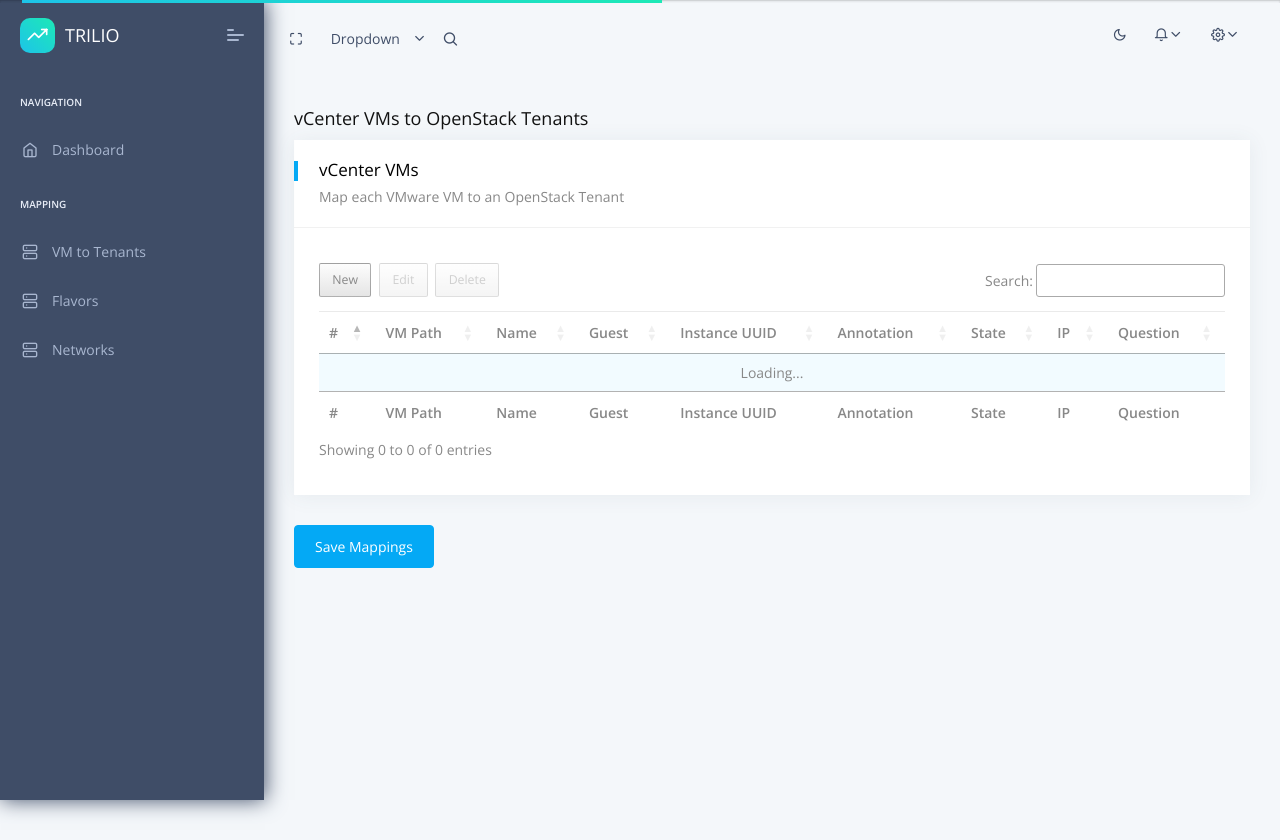
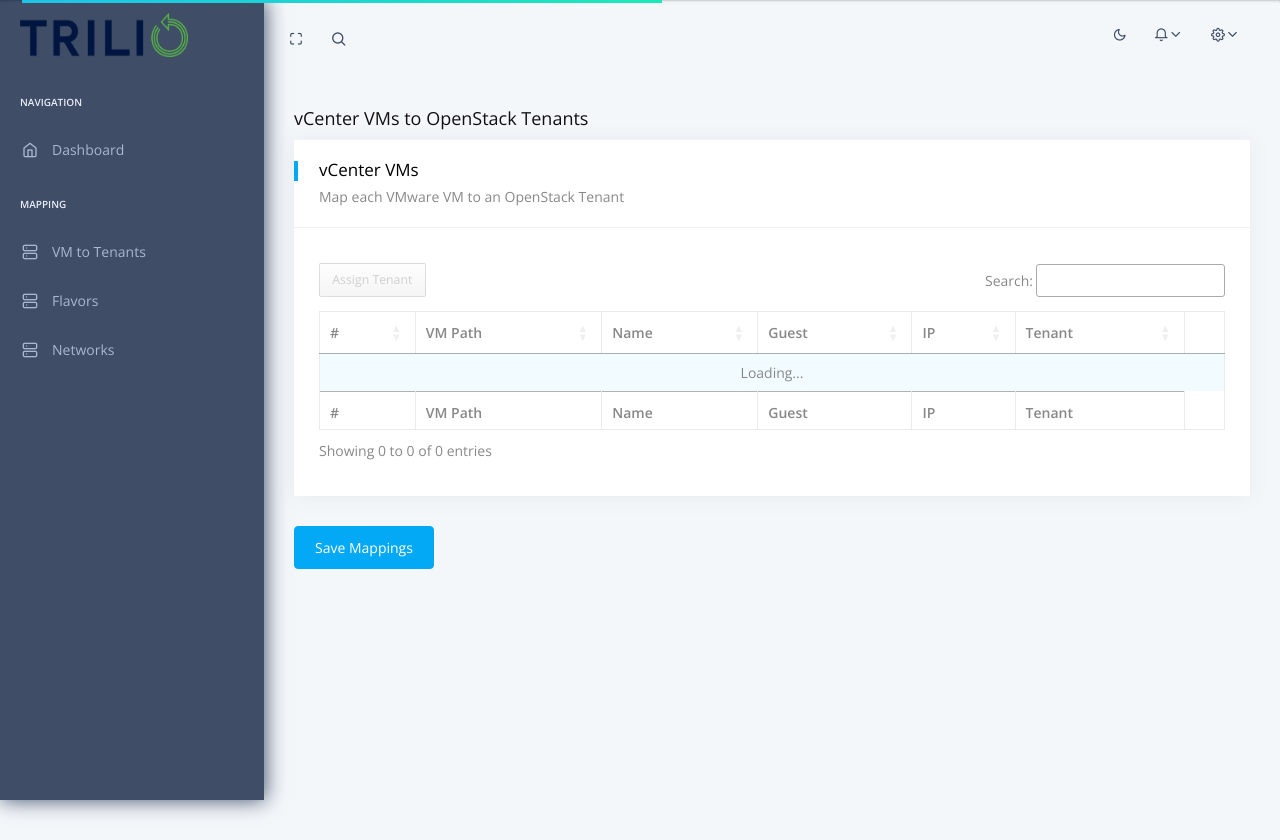
Before and after one commit to MuralidharB/vmosmapping, a Flask app: template apps/templates/home/tbl_vm2tenants.html in a window 1280 px wide. Shown: the top 840 px of the page. Run offline with Flask 3, Linux system fonts and the light colour scheme; the template is opened without the code that fills it, so the values that code supplies are empty; some libraries are stand-ins or nearby versions.

Commit message:
Made all tables editable

```diff
--- a/apps/static/assets/css/dark.css
+++ b/apps/static/assets/css/dark.css
@@ -6,7 +6,12 @@
 
 body.dark {
   background-color: #082032;
-  color: white !important; }
+  color: white !important;
+}
+.DTE_Body_Content {
+  background-color: #082032;
+  color: #37474f !important;
+}
   body.dark .pcoded-navbar, body.dark .navbar-brand {
     background-color: #2C394B; }
   body.dark .icon, body.dark a, body.dark span, body.dark p, body.dark .feather,
--- a/apps/templates/home/index.html
+++ b/apps/templates/home/index.html
@@ -26,9 +26,10 @@
                                         <div class="card-block">
                                             <div class="row align-items-center justify-content-center">
                                                 <div class="col">
-                                                    <h5 class="m-0">vCenter Details</h5>
+                                                    <img src="static/assets/images/vmware.svg" alt="VMware vCenter" width="7%" height="7%">
                                                 </div>
                                             </div>
+                                            <h5 class="m-0">vCenter Details</h5>
                                             <h6 class="text-muted mt-4 mb-0">HOST: {{ vc_host }}</h6>
                                             <h6 class="text-muted mt-4 mb-0">Admin: {{ vc_admin }}</h6>
                                             <i class="fab fa-clone text-c-blue f-50"></i>
@@ -89,9 +90,10 @@
                                         <div class="card-block">
                                             <div class="row align-items-center justify-content-center">
                                                 <div class="col">
-                                                    <h5 class="m-0">OpenStack Details</h5>
+                                                    <img src="static/assets/images/openstack.png" alt="OpenStack Logo" width="7%" height="7%">
                                                 </div>
                                             </div>
+                                            <h5 class="m-0">OpenStack Details</h5>
                                             <h6 class="text-muted mt-4 mb-0">URL: {{ os_url }}</h6>
                                             <h6 class="text-muted mt-4 mb-0">Admin: {{ os_admin }}</h6>
                                             <h6 class="text-muted mt-4 mb-0">Domain: {{ os_domain }}</h6>
--- a/apps/templates/home/tbl_vm2tenants.html
+++ b/apps/templates/home/tbl_vm2tenants.html
@@ -39,18 +39,15 @@
                                         </div>
                                         <div class="card-block table-border-style">
                                             <div class="table-responsive">
-                                                <table id="vm2tenants" class="table table-striped">
+                                                <table id="vm2tenants" class="table table-striped table-bordered">
                                                     <thead>
                                                         <tr>
                                                             <th>#</th>
                                                             <th>VM Path</th>
                                                             <th>Name</th>
                                                             <th>Guest</th>
-                                                            <th>Instance UUID</th>
-                                                            <th>Annotation</th>
-                                                            <th>State</th>
                                                             <th>IP</th>
-                                                            <th>Question</th>
+                                                            <th>Tenant</th>
                                                         </tr>
                                                     </thead>
                                                     <tfoot>
@@ -59,11 +56,8 @@
                                                             <th>VM Path</th>
                                                             <th>Name</th>
                                                             <th>Guest</th>
-                                                            <th>Instance UUID</th>
-                                                            <th>Annotation</th>
-                                                            <th>State</th>
                                                             <th>IP</th>
-                                                            <th>Question</th>
+                                                            <th>Tenant</th>
                                                         </tr>
                                                     </tfoot>
                                                 </table>
@@ -96,36 +90,41 @@
     idSrc:  'seqno',
     fields: [
         { label: "#", name: 'seqno'},
-        { label: 'VM Path',  name: 'VM Path'  },
-        { label: 'Name', name: 'Name' },
-        { label: 'Guest',  name: 'Guest'  },
-        { label: 'Instance UUID',  name: 'Instance UUID'  },
-        { label: 'Annotation',  name: 'Annotation'  },
-        { label: 'State',  name: 'State'  },
-        { label: 'IP',  name: 'IP'  },
-        { label: 'Question',  name: 'Question'  },
+        { label: 'VM Path',  name: 'VM Path', multiEditable: false },
+        { label: 'Name', name: 'Name', multiEditable: false },
+        { label: 'Guest',  name: 'Guest', multiEditable: false  },
+        { label: 'IP',  name: 'IP', multiEditable: false  },
+        { label: 'Tenant',  name: 'Tenant', type: 'select', options: ['d1/t1', 'd2/t2', 'd3/t3']  },
     ]
 } );
 
 let vm2tenant_table = new DataTable('#vm2tenants', {
+    order: [['VM Path', 'asc']],
+    rowGroup: {
+       dataSrc: 'VM Path',
+    },
     ajax: base_url + '/vm2tenants/payload',
     columns: [
         { data: 'seqno'},
         { data: 'VM Path' },
         { data: 'Name' },
         { data: 'Guest' },
-        { data: 'Instance UUID' },
-        { data: 'Annotation' },
-        { data: 'State' },
         { data: 'IP' },
-        { data: 'Question' },
+        { data: 'Tenant' },
+        {
+            "orderable": false,
+            "data": null,
+            "defaultContent": '',
+            "render": function () {
+                 return '<i class="fa edit fa-edit"></i>';
+            },
+            width:"15px"
+        },
     ],
     layout: {
         topStart: {
             buttons: [
-                { extend: 'create', editor: vm2tenant_editor },
-                { extend: 'edit',   editor: vm2tenant_editor },
-                { extend: 'remove', editor: vm2tenant_editor }
+                { extend: 'edit',   editor: vm2tenant_editor, text: 'Assign Tenant' },
             ]
         }
     },
--- a/apps/templates/includes/navigation.html
+++ b/apps/templates/includes/navigation.html
@@ -6,7 +6,7 @@
             <div class="b-bg">
                 <i class="feather icon-trending-up"></i>
             </div>
-            <span class="b-title">Datta Able</span>
+            <span class="b-title">TRILIO</span>
         </a>
     </div>
     <a class="mobile-menu" id="mobile-header" href="javascript:">
@@ -16,14 +16,6 @@
         <ul class="navbar-nav mr-auto">
             <li><a href="javascript:" class="full-screen" onclick="javascript:toggleFullScreen()"><i
                     class="feather icon-maximize"></i></a></li>
-            <li class="nav-item dropdown">
-                <a class="dropdown-toggle" href="javascript:" data-toggle="dropdown">Dropdown</a>
-                <ul class="dropdown-menu">
-                    <li><a class="dropdown-item" href="javascript:">Action</a></li>
-                    <li><a class="dropdown-item" href="javascript:">Another action</a></li>
-                    <li><a class="dropdown-item" href="javascript:">Something else here</a></li>
-                </ul>
-            </li>
             <li class="nav-item">
                 <div class="main-search">
                     <div class="input-group">
--- a/apps/templates/includes/scripts.html
+++ b/apps/templates/includes/scripts.html
@@ -7,3 +7,5 @@
 <script src="{{ config.ASSETS_ROOT }}/plugins/gijgo/js/gijgo.min.js"></script>
 <script src="{{ config.ASSETS_ROOT }}/plugins/datatables/js/datatables.min.js"></script>
 <script src="{{ config.ASSETS_ROOT }}/plugins/datatables/js/dataTables.editor.js"></script>
+<script src="{{ config.ASSETS_ROOT }}/plugins/datatables/js/dataTables.rowGroup.js"></script>
+<script src="{{ config.ASSETS_ROOT }}/plugins/datatables/js/rowGroup.bootstrap4.js"></script>
--- a/apps/templates/includes/sidebar.html
+++ b/apps/templates/includes/sidebar.html
@@ -3,12 +3,8 @@
     <div class="navbar-wrapper">
         <div class="navbar-brand header-logo">
             <a href="/" class="b-brand">
-                <div class="b-bg">
-                    <i class="feather icon-trending-up"></i>
-                </div>
-                <span class="b-title">TRILIO</span>
+                <img src="static/assets/images/trilio_logo.png" alt="Trilio logo" width="75%" height="75%">
             </a>
-            <a class="mobile-menu" id="mobile-collapse" href="javascript:"><span></span></a>
         </div>
         <div class="navbar-content scroll-div">
             <ul class="nav pcoded-inner-navbar">
--- a/apps/vm2tenants/routes.py
+++ b/apps/vm2tenants/routes.py
@@ -18,6 +18,7 @@
 def get_vm2tenants_payload():
     vms = pd.read_csv("vminventory.csv")
     vms['seqno'] = vms.index
+    vms['Tenant'] = "Domain/Tenant"
     vms = vms.fillna(value="")
     vms = vms.to_dict('records')
     return jsonify({"data": vms})
```
Also changed, not shown: apps/static/assets/plugins/datatables/js/rowGroup.bootstrap4.js (added, +58 -0 lines), apps/templates/home/tbl_flavors.html (+2 -10 lines), apps/templates/home/tbl_networks.html (+20 -0 lines), apps/static/assets/images/openstack.png (added), apps/static/assets/images/openstack.svg (added), apps/static/assets/images/trilio_logo.png (added), apps/static/assets/images/vmware.svg (added), apps/static/assets/plugins/datatables/js/dataTables.rowGroup.js (added).
